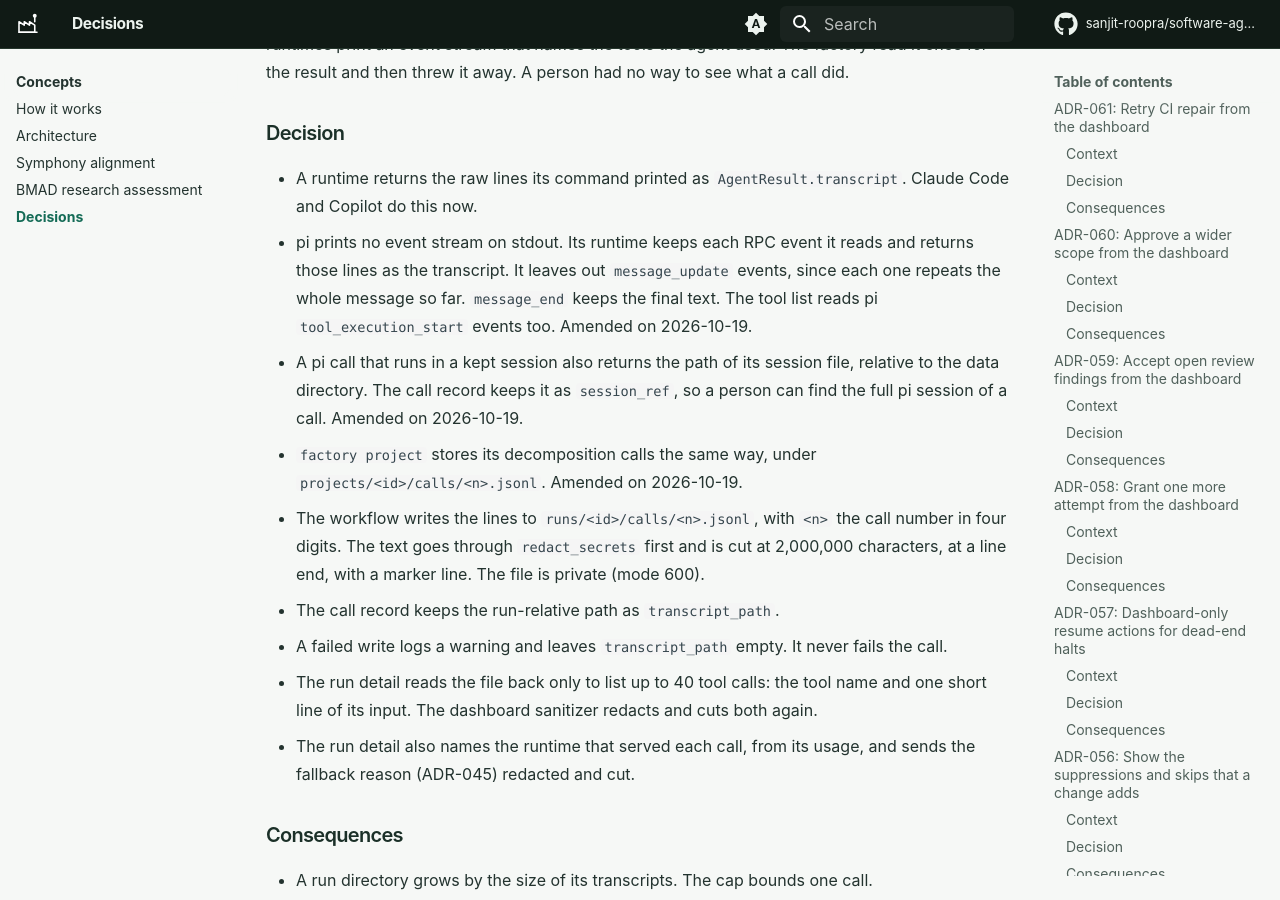
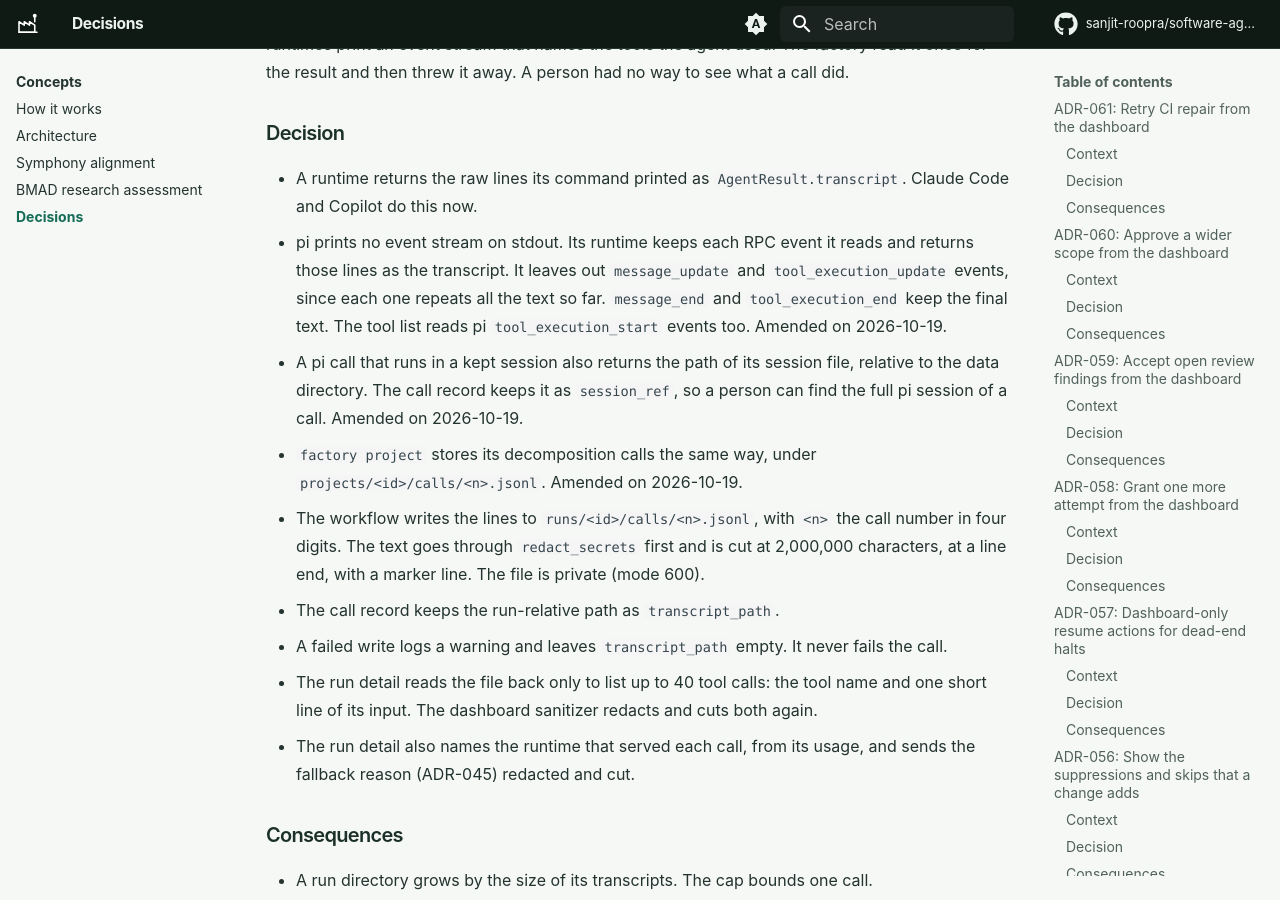
Before and after one commit to sanjit-roopra/software-agent-factory, an MkDocs documentation site: the page built from docs/decisions.md, in a window 1280 px wide and 900 px high, scrolled down 13103 px. Built offline with MkDocs 1.6.1 and Material for MkDocs 9.7.7, drawn with Linux system fonts in a browser that asks for light colours; comment, search, counter and statistics services are not loaded.

Commit message:
fix(transcripts): leave pi tool_execution_update events out of the transcript
pi's bash tool sends a tool_execution_update with a snapshot of all output so
far on every throttled tick, so keeping each one makes a long command's
transcript grow with the square of its output and fills the 2,000,000
character cap with repeats. tool_execution_end carries the final result, the
same reason message_update was already skipped. ADR-050 now says so.

Co-Authored-By: Claude Opus 5.5 <noreply@anthropic.com>
Claude-Session: https://claude.ai/code/session_01EUVp53bytZfg6p8Zgnw7xW

```diff
--- a/docs/decisions.md
+++ b/docs/decisions.md
@@ -488,8 +488,9 @@ to see what a call did.
 - A runtime returns the raw lines its command printed as `AgentResult.transcript`.
   Claude Code and Copilot do this now.
 - pi prints no event stream on stdout. Its runtime keeps each RPC event it reads and
-  returns those lines as the transcript. It leaves out `message_update` events, since
-  each one repeats the whole message so far. `message_end` keeps the final text.
+  returns those lines as the transcript. It leaves out `message_update` and
+  `tool_execution_update` events, since each one repeats all the text so far.
+  `message_end` and `tool_execution_end` keep the final text.
   The tool list reads pi `tool_execution_start` events too. Amended on 2026-10-19.
 - A pi call that runs in a kept session also returns the path of its session file,
   relative to the data directory. The call record keeps it as `session_ref`, so a
```
Also changed, not shown: 2 other files.
